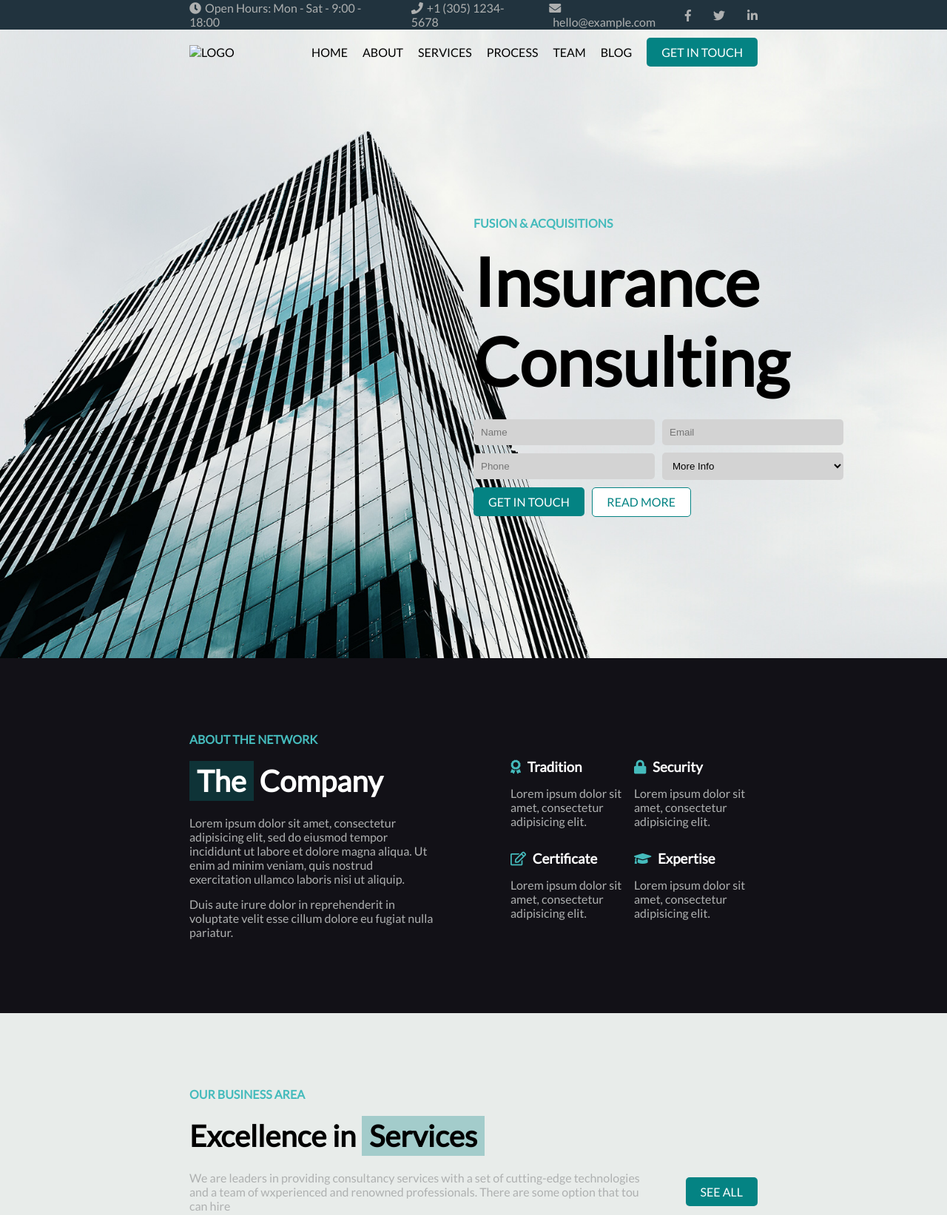
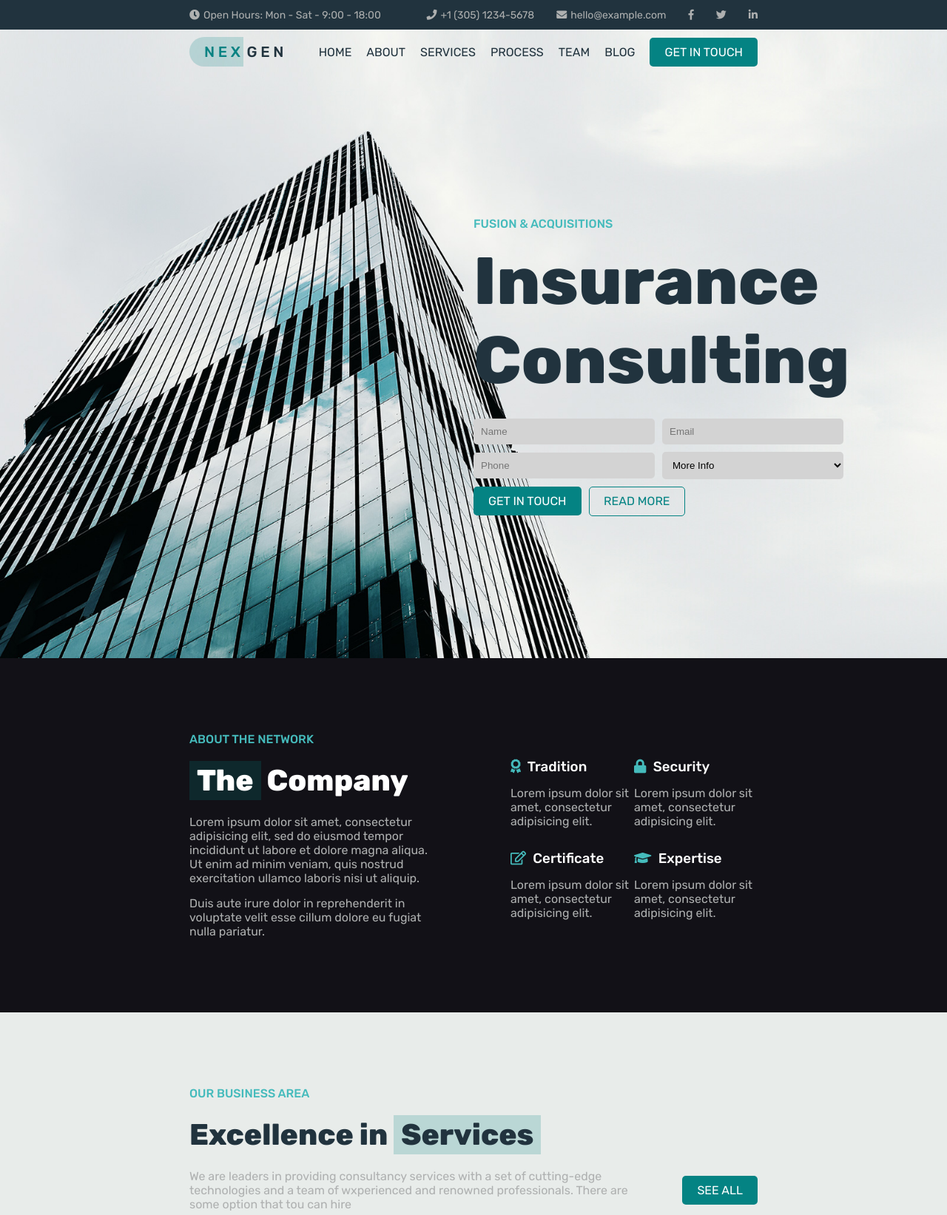
Before and after one commit to SimoneMicheletti/proj-html-vuejs, a plain HTML site: page index.html in a window 1280 px wide. Shown: the top 1643 px of the page at 74% size. Drawn offline with nearby package versions, Linux system fonts and the light colour scheme.

Commit message:
Logo, font, buttons e hover

```diff
--- a/css/style.css
+++ b/css/style.css
@@ -7,7 +7,8 @@
     }
 
     body {
-      font-family: 'Lato', sans-serif;
+      /* font-family: 'Lato', sans-serif; */
+      font-family: 'Rubik', sans-serif;
     }
 
     a {
@@ -21,6 +22,8 @@
 
     h1 {
       font-size: 90px;
+      font-weight: 800;
+      color: #21333e;
     }
 
     h2 {
@@ -29,10 +32,11 @@
     }
 
     h3 {
-
+      font-weight: 500;
     }
 
     h4 {
+      font-weight: 500;
       color: #45bbbc;
     }
 
@@ -59,16 +63,54 @@
       border-radius: 5px;
       background-color: #048383;
       color: white;
+      transition: 0.2s;
+    }
+
+    .green-but:hover {
+      color: white;
+      background-color: #c86f29;
+    }
+
+    .trasp-but {
+      padding: 9.5px 19.5px;
+      border: 1px solid #048383;
+      border-radius: 5px;
+      color: #048383;
+      transition: 0.2s;
+    }
+
+    .trasp-but:hover {
+      border: 1px solid #c86f29;
+      color: #c86f29;
     }
 
     .h-lighted {
       display: inline-block;
-      background-color: rgba(4, 131, 131, 0.3);
+      background-color: rgba(4, 131, 131, 0.2);
       padding: 3px 10px;
     }
 
     .elf {
       color: #078282;
+    }
+
+    .logo {
+      font-weight: 500;
+      font-size: 20px;
+      transition: 0.2s;
+    }
+
+    .logo span {
+      padding: 8px 4px 8px 20px;
+      border-radius: 20px 0 0 20px;
+    }
+
+    .logo a:hover {
+      color: inherit;
+    }
+
+    .logo:hover {
+      transform: scale(1.1);
     }
 
 
@@ -80,6 +122,7 @@
         #info {
           background-color: #21333e;
           color: #aeb0b0;
+          font-size: 14px;
         }
 
         #info .container {
@@ -100,9 +143,10 @@
         nav {
           height: 60px;
           justify-content: space-between;
+          color: #21333e;
         }
 
-        nav>div>* {
+        nav>div:last-child>* {
           margin-left: 20px;
         }
 
@@ -137,13 +181,10 @@
           margin-right: 10px;
         }
 
-        #jumbo-form .green-but:last-child {
-          background-color: white;
-          border: 1px solid #048383;
-          color: #048383;
-          padding: 9.5px 19.5px;
+        #jumbo-form .trasp-but {
           margin-left: 10px;
         }
+
 
 
 
@@ -200,6 +241,7 @@
         #services {
           padding: 100px 0;
           background-color: #e8ecea;
+          color: #21333e;
         }
 
         .p-see {
@@ -226,6 +268,13 @@
 
         #services .box {
           padding: 30px;
+          transition: 0.2s;
+
+        }
+
+        #services .box:hover {
+          cursor: pointer;
+          transform: scale(1.04);
         }
 
         #services .box i {
@@ -243,6 +292,11 @@
           right: 30px;
           font-size: 25px;
           filter: opacity(0.5);
+          transition: 0.2s;
+        }
+
+        #services .box:hover i.fas.fa-arrow-right{
+          filter: opacity(1);
         }
 
     /* Process */
@@ -250,6 +304,7 @@
         #process {
           padding: 100px 0;
           text-align: center;
+          color: #21333e;
         }
 
         #process>p {
@@ -384,10 +439,12 @@
 
         #news {
           padding: 100px 0;
+          color: #21333e;
         }
 
         #news .box {
           position: relative;
+          transition: 0.2s;
         }
 
         #news .box img{
@@ -403,6 +460,12 @@
           text-align: center;
           margin-bottom: 50px;
           color: white;
+        }
+
+        #news .box:hover {
+          cursor: pointer;
+          filter: brightness(1.5);
+          transform: scale(1.04);
         }
 
     /* Know */
@@ -471,6 +534,7 @@
           flex-direction: column;
           justify-content: space-between;
           align-items: flex-start;
+          color: #aeb0b0;
         }
 
         #foot-infonav .info .contacts a {
@@ -491,11 +555,8 @@
           border-radius: 10px;
         }
 
-        #foot-infonav .button {
-          border-radius: 5px;
-          color: white;
-          border: 1px solid #048383;
-          padding: 9.5px 19.5px;
+        #foot-infonav .trasp-but {
+          color: #aeb0b0
         }
 
         #foot-infonav .navig div {
--- a/index.html
+++ b/index.html
@@ -5,6 +5,7 @@
     <meta name="viewport" content="width=device-width, initial-scale=1.0">
     <link rel="stylesheet" href="https://use.fontawesome.com/releases/v5.5.0/css/all.css">
     <link rel="stylesheet" href="https://fonts.googleapis.com/css2?family=Lato&display=swap">
+    <link rel="stylesheet" href="https://fonts.googleapis.com/css2?family=Rubik:wght@400;500;800&display=swap">
     <link rel="stylesheet" href="css/style.css">
     <script src="https://cdn.jsdelivr.net/npm/vue"></script>
     <title>Proj: Insurance-Consulting</title>
@@ -12,6 +13,7 @@
   <body>
     <div id="app">
 
+      <!-- HEADER -->
       <header>
 
         <!-- Info -->
@@ -35,7 +37,7 @@
 
           <!-- NavBar -->
           <nav class="container flex">
-            <img src="" alt="LOGO">
+            <div class="logo"><a href="index.html"><span class="h-lighted elf">N E X</span> G E N</a></div>
             <div class="flex">
               <a href="index.html">HOME</a>
               <a href="#company">ABOUT</a>
@@ -66,12 +68,8 @@
                   </select>
                 </div>
                 <div class="flex">
-                  <div class="green-but" @click="log()">
-                    GET IN TOUCH
-                  </div>
-                  <div class="green-but">
-                    READ MORE
-                  </div>
+                  <a href="index.html" class="green-but">GET IN TOUCH</a>
+                  <a href="index.html" class="trasp-but">READ MORE</a>
                 </div>
               </div>
             </div>
@@ -82,6 +80,7 @@
 
       </header>
 
+      <!-- MAIN -->
       <main>
 
         <!-- Company -->
@@ -126,7 +125,7 @@
             <h2>Excellence in <span class="h-lighted">Services</span></h2>
             <div class="flex p-see">
               <p>We are leaders in providing consultancy services with a set of cutting-edge technologies and a team of wxperienced and renowned professionals. There are some option that tou can hire</p>
-              <div class="green-but">SEE ALL</div>
+              <a href="index.html" class="green-but">SEE ALL</a>
             </div>
 
             <div class="flex">
@@ -293,7 +292,7 @@
             <h2>Latest <span class="h-lighted">News</span></h2>
             <div class="flex p-see">
               <p>We are leaders in providing consultancy services with a set of cutting-edge technologies and a team of wxperienced and renowned professionals. There are some option that tou can hire</p>
-              <div class="green-but">SEE ALL</div>
+              <a href="index.html" class="green-but">SEE ALL</a>
             </div>
             <div class="flex">
               <div class="box">
@@ -330,13 +329,13 @@
             <div>
               <input type="text" placeholder="Name" v-model="user.name">
               <input type="text" placeholder="Email" v-model="user.email">
-              <div class="green-but">SUBSCRIBE</div>
+              <a href="index.html" class="green-but">SUBSCRIBE</a>
             </div>
           </div>
         </section>
-
       </main>
 
+      <!-- FOOTER -->
       <footer>
 
         <!-- footer Info-Nav -->
@@ -344,16 +343,14 @@
           <div class="container flex">
 
             <div class="info">
-              <div>LOGO</div>
+              <div class="logo"><a href="index.html"><span class="h-lighted elf">N E X</span> G E N</a></div>
               <p>A Functional HTML Template for Corporate & Business.</p>
               <div class="contacts">
                 <a href="index.html"><i class="fas fa-phone"></i><span>{{company.phoneNum}}</span></a>
                 <a href="index.html"><i class="fas fa-envelope"></i><span>{{company.email}}</span></a>
                 <a href="index.html"><i class="fas fa-map-marker-alt"></i><span>{{company.address}}</span></a>
               </div>
-              <div class="button">
-                GET IN TOUCH
-              </div>
+              <a href="index.html" class="trasp-but">GET IN TOUCH</a>
             </div>
 
             <div class="navig" v-for="element in wStruct">
```
